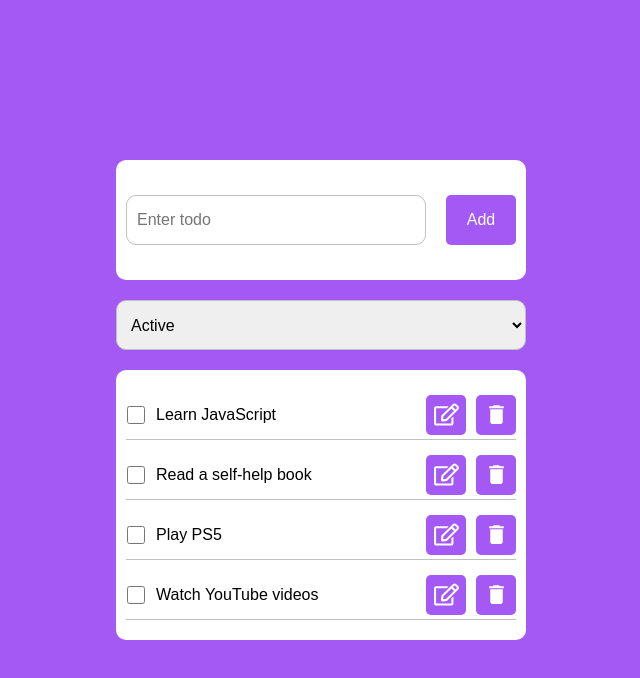
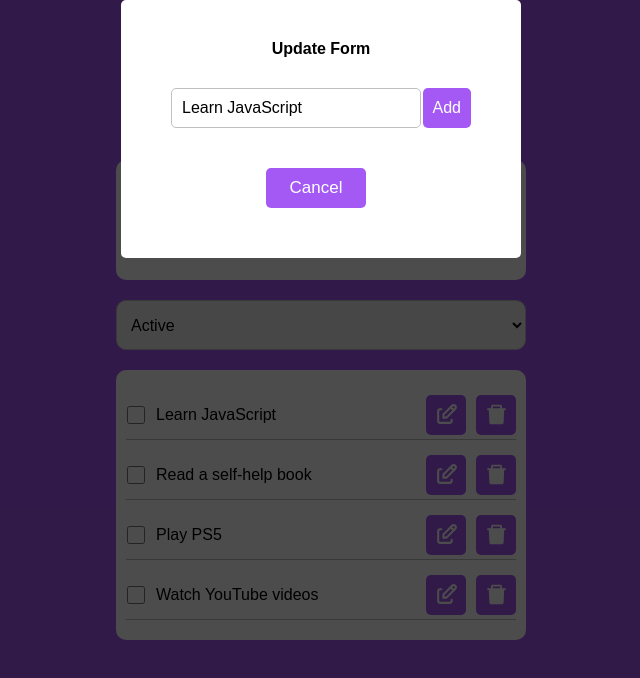
Before and after one commit to AbdulMateen18/todo-app, a React (Create React App) app: page / in a window 1280 px wide. Both pictures are taken after a click on the icon 765 px from the left and 414 px from the top of the page. Shown: the top 678 px of the page, without its empty margins (319-959 px from the left). Built offline with nearby package versions, Linux system fonts and the light colour scheme.

Commit message:
complete todoLists

```diff
--- a/src/components/TodoList.jsx
+++ b/src/components/TodoList.jsx
@@ -1,28 +1,92 @@
-import React from "react";
-import { FaRegEdit } from "react-icons/fa";
-import { MdDelete } from "react-icons/md";
+import React, { useState, useRef } from "react";
+import { AiFillDelete } from "react-icons/ai";
+import { TbEdit } from "react-icons/tb";
 
-const TodoList = ({ todos, delete_todo }) => {
+const TodoList = ({ todos, delTodo, update_todo, complete_todo }) => {
+  const taskRef = useRef(null);
+  const [todoId, setTodoId] = useState(0);
+  const [task, setTask] = useState("");
+  const [toggle, setToggle] = useState(false);
+
+  // this line helps to get the current value of the update field as the user types in.
+  const [todo, setTodo] = useState("");
+
+  const todoItem = (task, id) => {
+    setTodoId(id);
+    setTask(task);
+    setToggle(true);
+  };
+
   return (
+    <>
       <div className="todo-list">
-      {todos.map((todo) => (
-        <div className="todo-list-item" key={todo.id}>
+        {todos.map((todo, index) => (
+          <div className="todo-list-item" key={index}>
             <div className="task">
-            <input type="checkbox" />
-            <p>{todo.task}</p>
+              <input
+                type="checkbox"
+                onChange={(e) => complete_todo(e, todo.id)}
+              />
+              <p
+                id="t_task"
+                className={todo.status == "Completed" ? "strike" : ""}
+              >
+                {todo.task}
+              </p>
             </div>
-
             <div className="btn-container">
               <div className="edit">
-              <FaRegEdit size={25} />
+                {" "}
+                <TbEdit
+                  size={25}
+                  onClick={(e) => todoItem(todo.task, todo.id)}
+                />{" "}
               </div>
               <div className="del">
-              <MdDelete size={25} onClick={() => delete_todo(todo.id)} />
+                <AiFillDelete size={25} onClick={() => delTodo(todo.id)} />
               </div>
             </div>
           </div>
         ))}
       </div>
+
+      {/* modal section */}
+
+      {toggle && (
+        <div className="modal-container">
+          <div className="modal">
+            <h1>Update Form</h1>
+
+            <form
+              action=""
+              onSubmit={(e) => {
+                update_todo(e, todoId, task);
+                setToggle(false);
+              }}
+            >
+              <input
+                type="text"
+                ref={taskRef}
+                placeholder="Update Todo"
+                value={task}
+                onChange={(e) => setTask(e.target.value)}
+                required
+              />
+              <button id="add">Add</button>
+            </form>
+
+            <div className="btn-container">
+              <button
+                className="cancel mod-btn"
+                onClick={() => setToggle(false)}
+              >
+                Cancel
+              </button>
+            </div>
+          </div>
+        </div>
+      )}
+    </>
   );
 };
 
```
Lines whose indentation alone changed are shown as unchanged.
